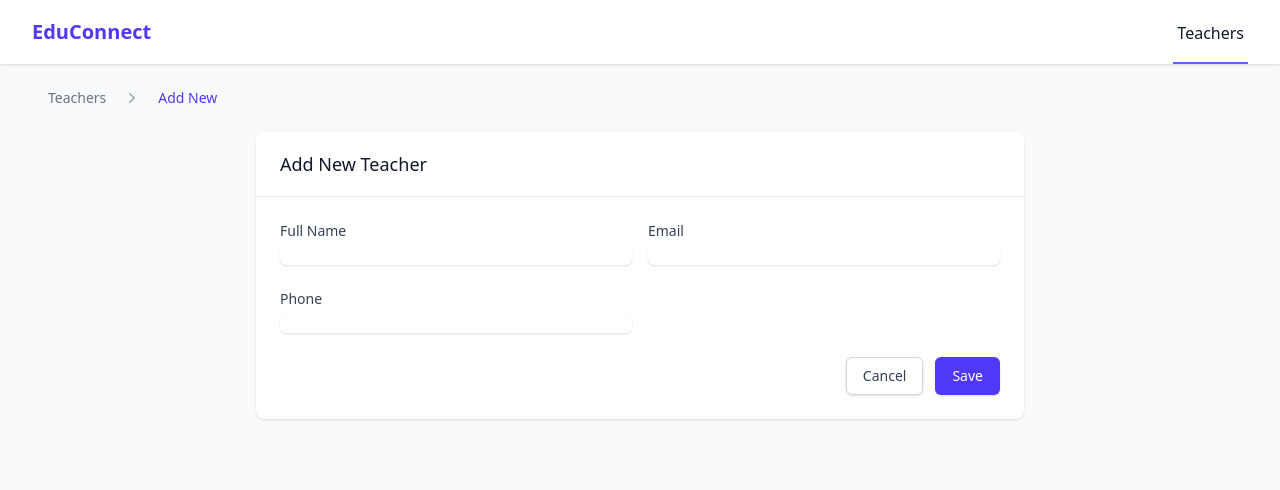
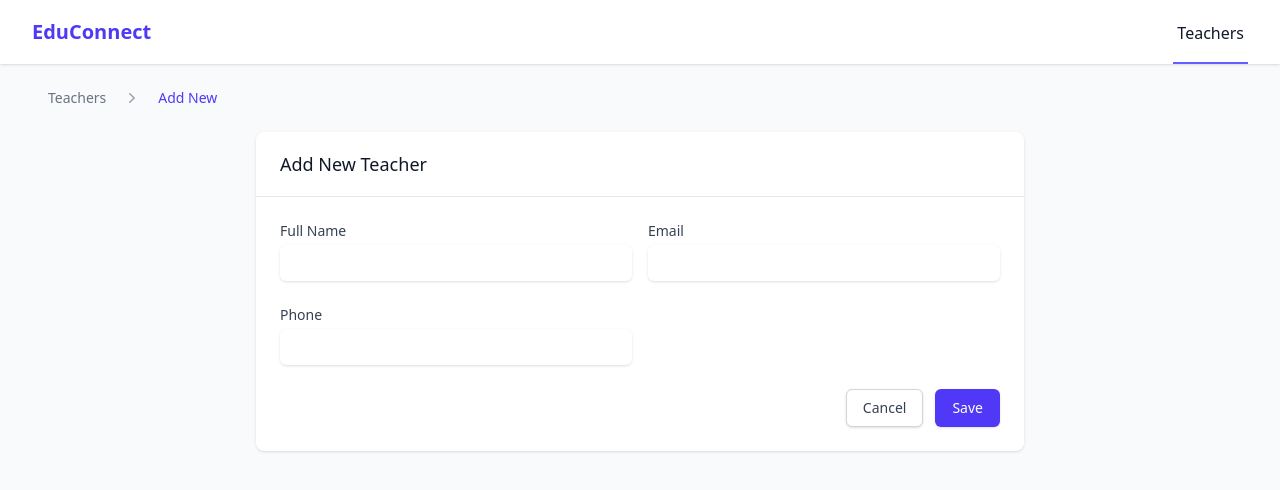
Before and after one commit to LakshyaGrover369/teacher_management, a Next.js app: page /teachers/new in a window 1280 px wide. Shown: the top 490 px of the page. Built offline with nearby package versions, Linux system fonts and the light colour scheme; no server answers.

Commit message:
updated styles and added add teacher button

```diff
--- a/src/components/TeacherForm.tsx
+++ b/src/components/TeacherForm.tsx
@@ -59,7 +59,7 @@ export default function TeacherForm({
               id="name"
               value={formData.name || ""}
               onChange={handleChange}
-              className={`block w-full rounded-md shadow-sm ${
+              className={`block w-full rounded-md shadow-sm p-2 ${
                 errors.name
                   ? "border-red-300 focus:ring-red-500 focus:border-red-500"
                   : "border-gray-300 focus:ring-indigo-500 focus:border-indigo-500"
@@ -85,7 +85,7 @@ export default function TeacherForm({
               id="email"
               value={formData.email || ""}
               onChange={handleChange}
-              className={`block w-full rounded-md shadow-sm ${
+              className={`block w-full rounded-md shadow-sm p-2 ${
                 errors.email
                   ? "border-red-300 focus:ring-red-500 focus:border-red-500"
                   : "border-gray-300 focus:ring-indigo-500 focus:border-indigo-500"
@@ -111,7 +111,7 @@ export default function TeacherForm({
               id="phone"
               value={formData.phone || ""}
               onChange={handleChange}
-              className="block w-full rounded-md border-gray-300 shadow-sm focus:ring-indigo-500 focus:border-indigo-500 sm:text-sm"
+              className="block w-full rounded-md border-gray-300 p-2 shadow-sm focus:ring-indigo-500 focus:border-indigo-500 sm:text-sm"
             />
           </div>
         </div>
--- a/src/components/TeacherList.tsx
+++ b/src/components/TeacherList.tsx
@@ -4,6 +4,7 @@ import SearchBar from "./SearchBar";
 import FilterDropdown from "./FilterDropdown";
 import Pagination from "./Pagination";
 import EmptyState from "./EmptyState";
+import Link from "next/link";
 
 interface TeacherListProps {
   teachers: Teacher[];
@@ -40,6 +41,11 @@ export default function TeacherList({
             onSelect={onFilterChange}
             label="Filter"
           />
+          <Link href="/teachers/new">
+            <button className="ml-4 px-4 py-2 w-[200px] bg-indigo-600 text-white rounded-md shadow hover:bg-indigo-700 transition">
+              Add Teacher
+            </button>
+          </Link>
         </div>
       </div>
 
```
